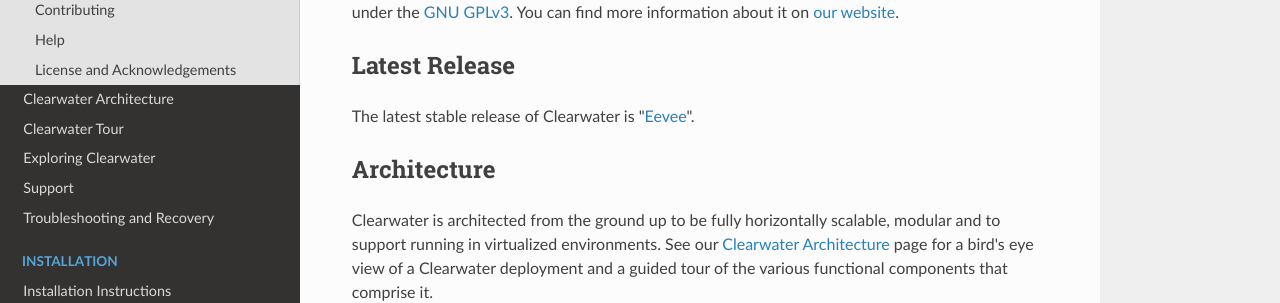
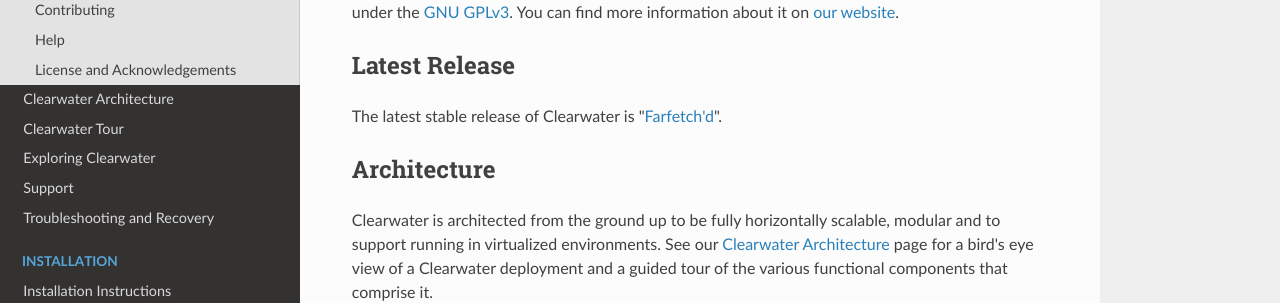
Before and after one commit to Metaswitch/clearwater-readthedocs, an MkDocs documentation site: the page built from docs/index.md, in a window 1280 px wide and 900 px high. Shown: the part 183-486 px from the top of the window. Built offline with MkDocs 1.6.1, drawn with Linux system fonts in a browser that asks for light colours; nearby versions of some CDN libraries; old or Windows-style settings are respelled for this version of MkDocs.

Commit message:
New release - Farfetch'd

```diff
--- a/docs/index.md
+++ b/docs/index.md
@@ -4,7 +4,7 @@ Project Clearwater is an open-source IMS core, developed by [Metaswitch Networks
 
 ## Latest Release
 
-The latest stable release of Clearwater is "[Eevee](http://pokemon.wikia.com/wiki/Eevee)".
+The latest stable release of Clearwater is "[Farfetch'd](http://pokemon.wikia.com/wiki/Farfetch'd)".
 
 ## Architecture
 
```
